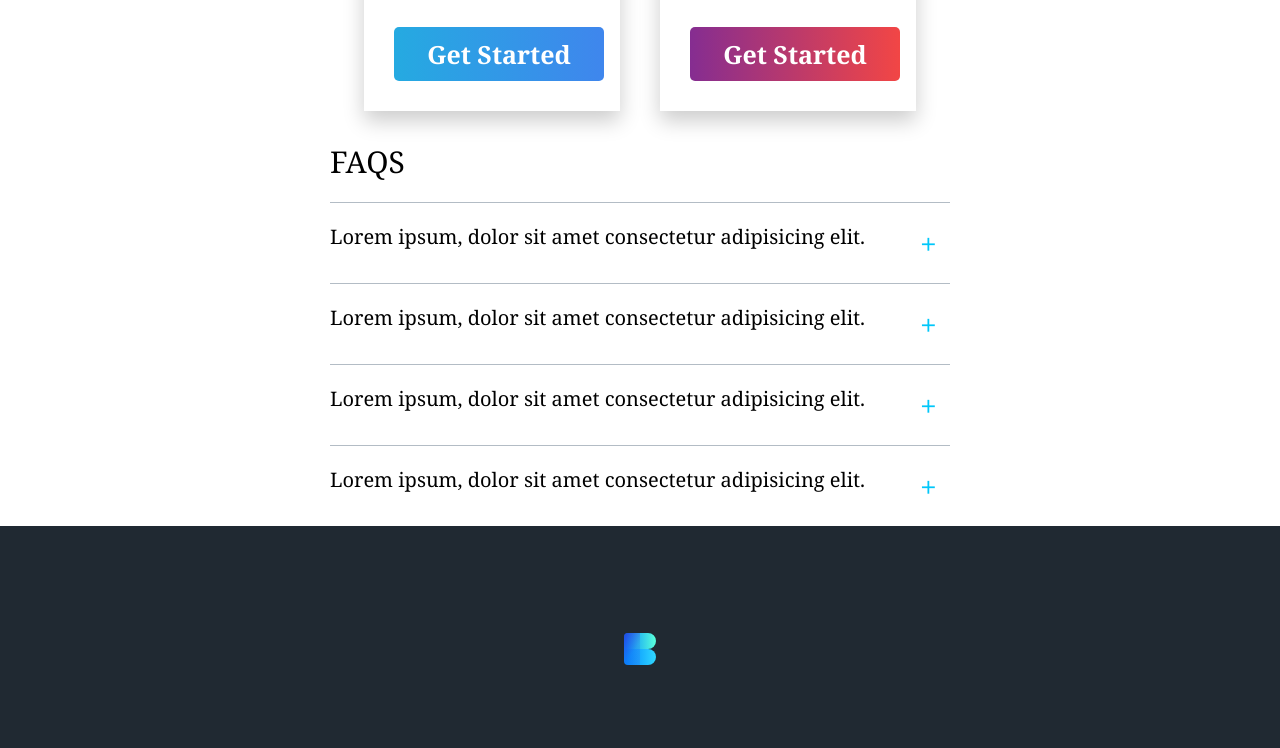
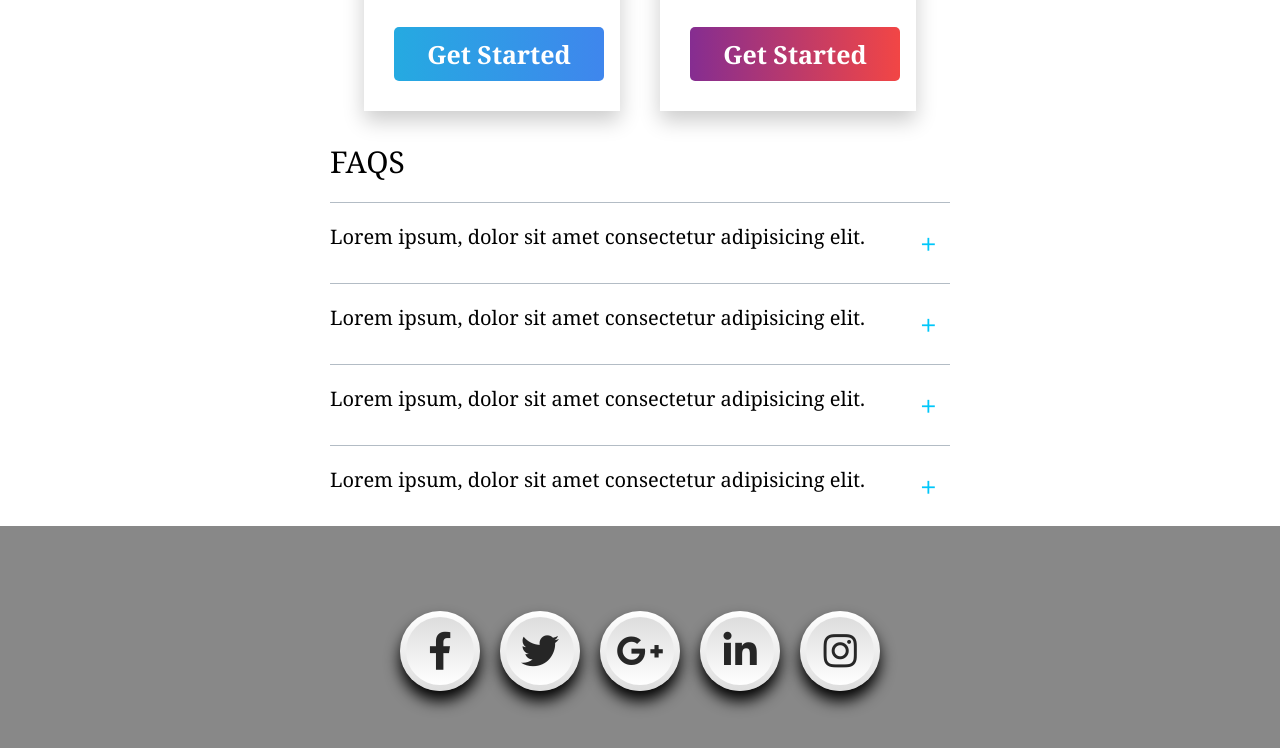
Before and after one commit to izekkimohamed/test2, a plain HTML site: page index.html in a window 1280 px wide. Shown: the part 3980-4728 px from the top of the page. Drawn offline with nearby package versions, Linux system fonts and the light colour scheme.

Commit message:
gvfwdfgdfgdgdf
footer cckedggggdgdfgdfgdfgdfg

```diff
--- a/index.html
+++ b/index.html
@@ -4,6 +4,7 @@
     <meta charset="UTF-8">
     <meta name="viewport" content="width=device-width, initial-scale=1.0">
     <meta http-equiv="X-UA-Compatible" content="ie=edge">
+    <link rel="stylesheet" href="https://use.fontawesome.com/releases/v5.8.1/css/all.css">
     <link href="https://fonts.googleapis.com/css?family=Arimo" rel="stylesheet">
     <link rel="stylesheet" href="style.css">
     <title>Document</title>
@@ -174,10 +175,16 @@
     <footer>
         <div class="foot-wrap">
 
-                <a href="#"> <img src="images/logo.svg" alt=""></a>
-                <a href="#"><path d="M16 3c-.6.3-1.2.4-1.9.5.7-.4 1.2-1 1.4-1.8-.6.4-1.3.6-2.1.8-.6-.6-1.5-1-2.4-1-1.7 0-3.2 1.5-3.2 3.3 0 .3 0 .5.1.7-2.7-.1-5.2-1.4-6.8-3.4-.3.5-.4 1-.4 1.7 0 1.1.6 2.1 1.5 2.7-.5 0-1-.2-1.5-.4C.7 7.7 1.8 9 3.3 9.3c-.3.1-.6.1-.9.1-.2 0-.4 0-.6-.1.4 1.3 1.6 2.3 3.1 2.3-1.1.9-2.5 1.4-4.1 1.4H0c1.5.9 3.2 1.5 5 1.5 6 0 9.3-5 9.3-9.3v-.4C15 4.3 15.6 3.7 16 3z" fill="#FFF"></path></a>
 
-            <div class="copy"></div>
+                <ul>
+                    <li><a href="#"><i class="fab fa-facebook-f"></i></a></li>
+                    <li><a href="#"><i class="fab fa-twitter"></i></a></li>
+                    <li><a href="#"><i class="fab fa-google-plus-g"></i></a></li>
+                    <li><a href="#"><i class="fab fa-linkedin-in"></i></a></li>
+                    <li><a href="#"><i class="fab fa-instagram"></i></a></li>
+
+                  </ul>
+               </div>
         </div>
     </footer>
 
--- a/style.css
+++ b/style.css
@@ -203,6 +203,7 @@ box-shadow: 0 10px 20px rgba(0, 0, 0, .2)
 .card-wrap{
 
     width: 50%;
+    height: 350px;
     background: #333E4A;
     margin: 10px;
     padding: 15px;
@@ -339,16 +340,78 @@ blockquote:before {
 }
 footer{
     height: 250px;
-    background-color: #202932;
+    background-color: #888888;
     display: flex;
     flex-direction: column;
     align-content: center;
     justify-content: center;
 }
 .foot-wrap{
-
+    position: relative;
     margin: 0 auto;
     display: flex;
     align-content: center;
     justify-content: space-between;
 }
+footer ul {
+    position:absolute;
+    top:50%;
+    left:50%;
+    transform: translate(-50%,-50%);
+    margin:0;
+    padding:0;
+    display:flex;
+
+
+
+  }
+  footer ul li {
+   list-style:none;
+
+
+  }
+ footer  ul li a {
+    position:relative;
+    width:80px;
+    height:80px;
+   background:#f1f1f1;
+    display:block;
+    text-align:center;
+    margin:0 10px;
+    border-radius:50%;
+    padding:6px;
+    text-decoration: none;
+    background: linear-gradient(0deg, #ddd, #fff);
+    box-shadow: 0 10px 15px rgba(0,0,0, 1.3);
+    transition: .5s;
+
+  }
+  footer ul li a:hover{
+   box-shadow: 0 3px 6px rgba(0,0,0,1.3);
+  }
+  footer ul li a .fab{
+    height:100%;
+    width:100%;
+    display:block;
+    background: linear-gradient(0deg, #fff, #ddd);
+    transition: .5s;
+    border-radius:50%;
+    line-height: calc(80px - 12px);
+    font-size:38px;
+    color:#262626;
+  }
+  footer ul li:nth-child(1) a:hover .fab {
+    color:#3b5999;
+  }
+  footer ul li:nth-child(2) a:hover .fab {
+    color:#55acee;
+  }
+  footer ul li:nth-child(3) a:hover .fab {
+    color:#dd4b39;
+  }
+  footer ul li:nth-child(4) a:hover .fab {
+    color:#0077B5;
+  }
+  footer ul li:nth-child(5) a:hover .fab {
+    color:#e4405f;
+  }
```
